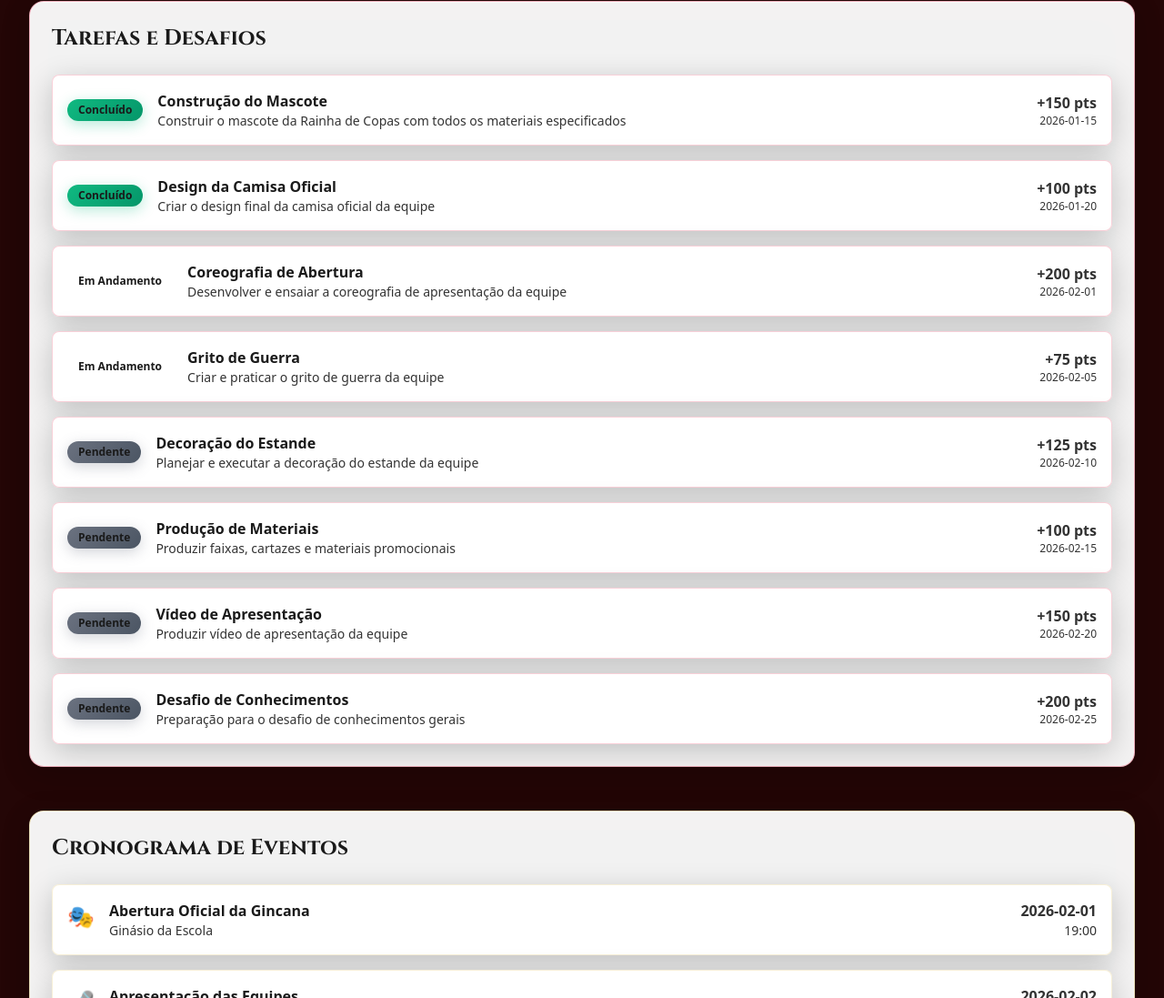
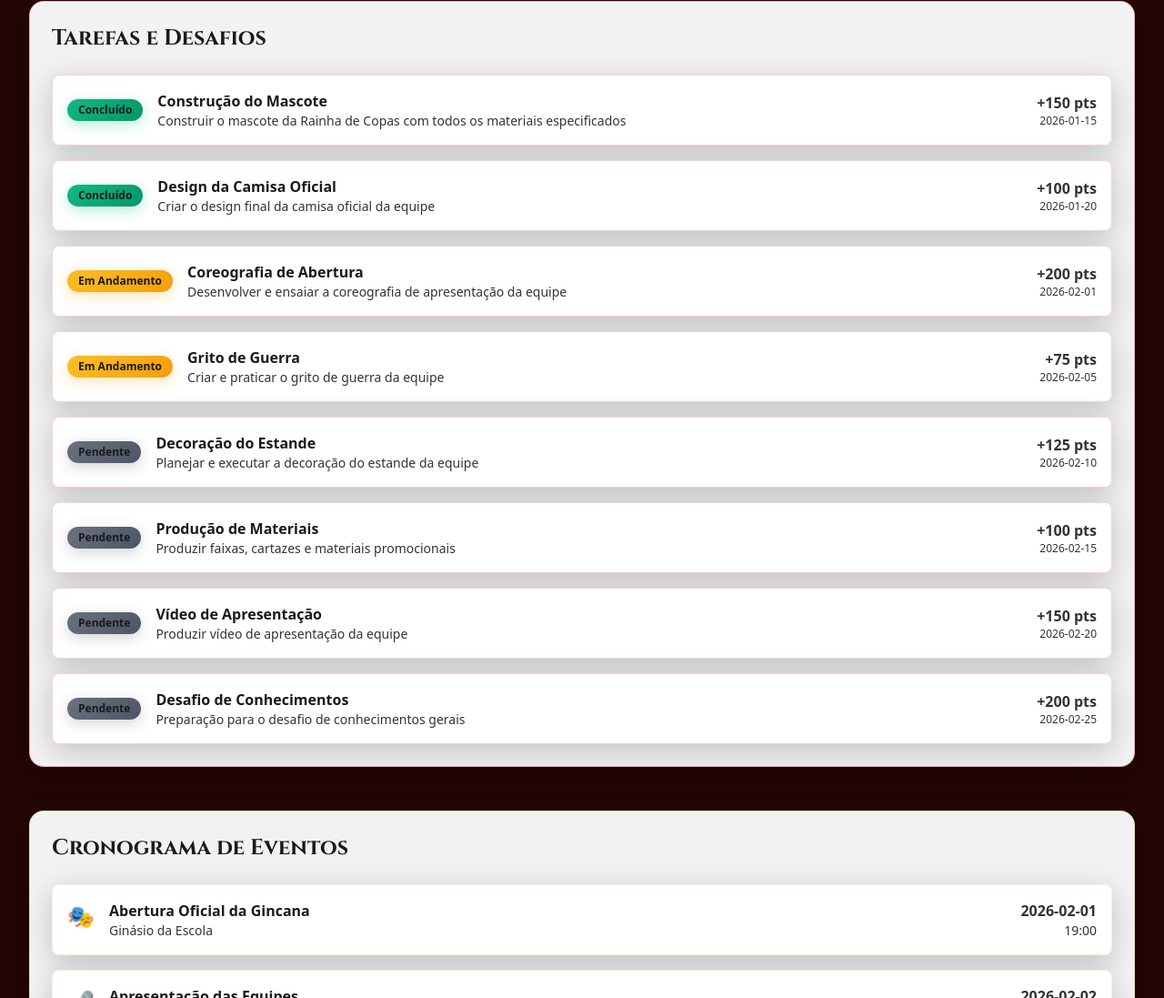
Before and after one commit to ManelCamarg/Gincana-Rainha-de-Copas, a plain HTML site: page index.html in a window 1280 px wide. Shown: the part 5360-6457 px from the top of the page at 91% size. Drawn offline with nearby package versions, Linux system fonts and the light colour scheme; no server answers; animation ran at ten frames a second.

Commit message:
Fix: status-in_progress class mismatch left badge unstyled
JS generates 'status-in_progress' (underscore) but CSS defined
'.status-in-progress' (hyphen), so the in-progress badge had no
background at all — white text on white card. Renamed the selector.

Generated with [Devin](https://devin.ai)

Co-Authored-By: Devin <158243242+devin-ai-integration[bot]@users.noreply.github.com>

```diff
--- a/css/admin.css
+++ b/css/admin.css
@@ -92,7 +92,7 @@ input::placeholder {
     background: linear-gradient(135deg, #10B981, #059669);
 }
 
-.status-in-progress {
+.status-in_progress {
     background: linear-gradient(135deg, #FBBF24, #F59E0B);
     color: #451A03 !important;
 }
--- a/css/styles.css
+++ b/css/styles.css
@@ -888,7 +888,7 @@ body {
     box-shadow: 0 4px 15px rgba(16, 185, 129, 0.3);
 }
 
-.status-in-progress {
+.status-in_progress {
     background: linear-gradient(135deg, #FBBF24, #F59E0B);
     color: #451A03 !important;
     box-shadow: 0 4px 15px rgba(245, 158, 11, 0.3);
```
